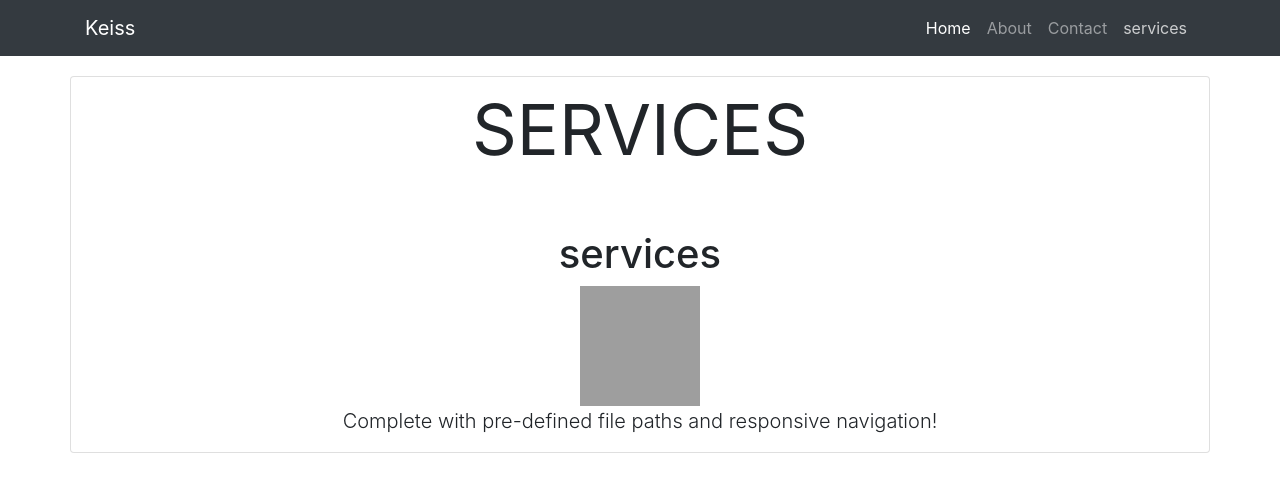
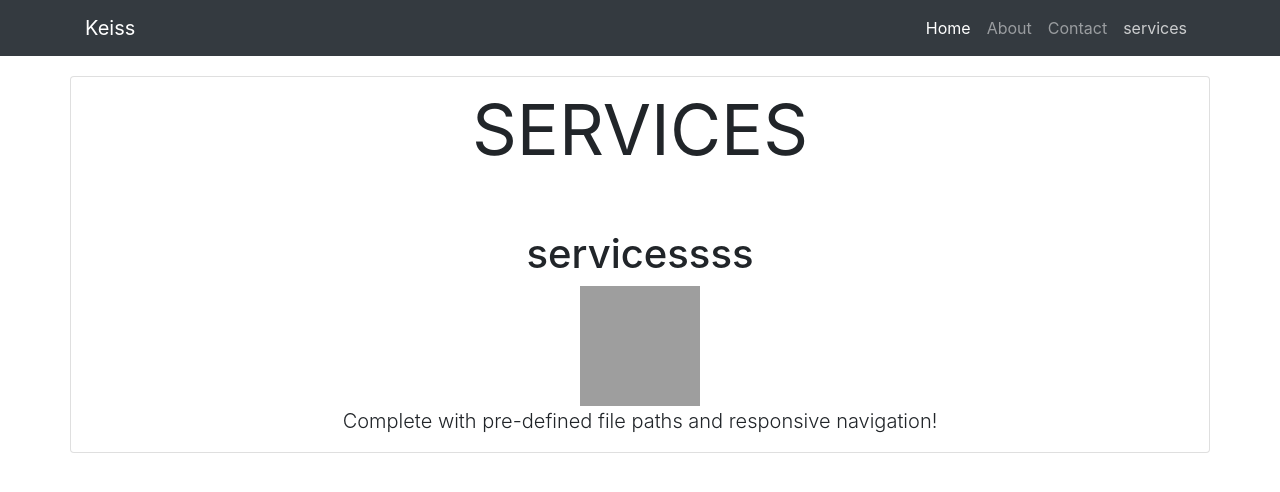
Before and after one commit to kangjing00/Keiss, a plain HTML site: page index.html in a window 1280 px wide. Both pictures are taken after a click on the link "services". Drawn offline with nearby package versions, Linux system fonts and the light colour scheme; grey boxes are pictures that could not be loaded.

Commit message:
testing commit

```diff
--- a/index.html
+++ b/index.html
@@ -26,7 +26,7 @@
 <body>
 
 
-
+<!-- testing -->
     <!-- Navigation -->
     <nav class="navbar navbar-expand-lg navbar-dark bg-dark static-top">
         <div class="container">
@@ -78,7 +78,7 @@
         <!--[home > start]-->
         <div class="screen_services">
             <div class="text-center">
-                <h1 class="mt-5">services</h1>
+                <h1 class="mt-5">servicessss</h1>
 
                 <img src="https://images.unsplash.com/photo-1617854818583-09e7f077a156?q=80&w=2940&auto=format&fit=crop&ixlib=rb-4.0.3&ixid=M3wxMjA3fDB8MHxwaG90by1wYWdlfHx8fGVufDB8fHx8fA%3D%3D" height="120" width="120"/>
                 <p class="lead">Complete with pre-defined file paths and responsive navigation!</p>
```
